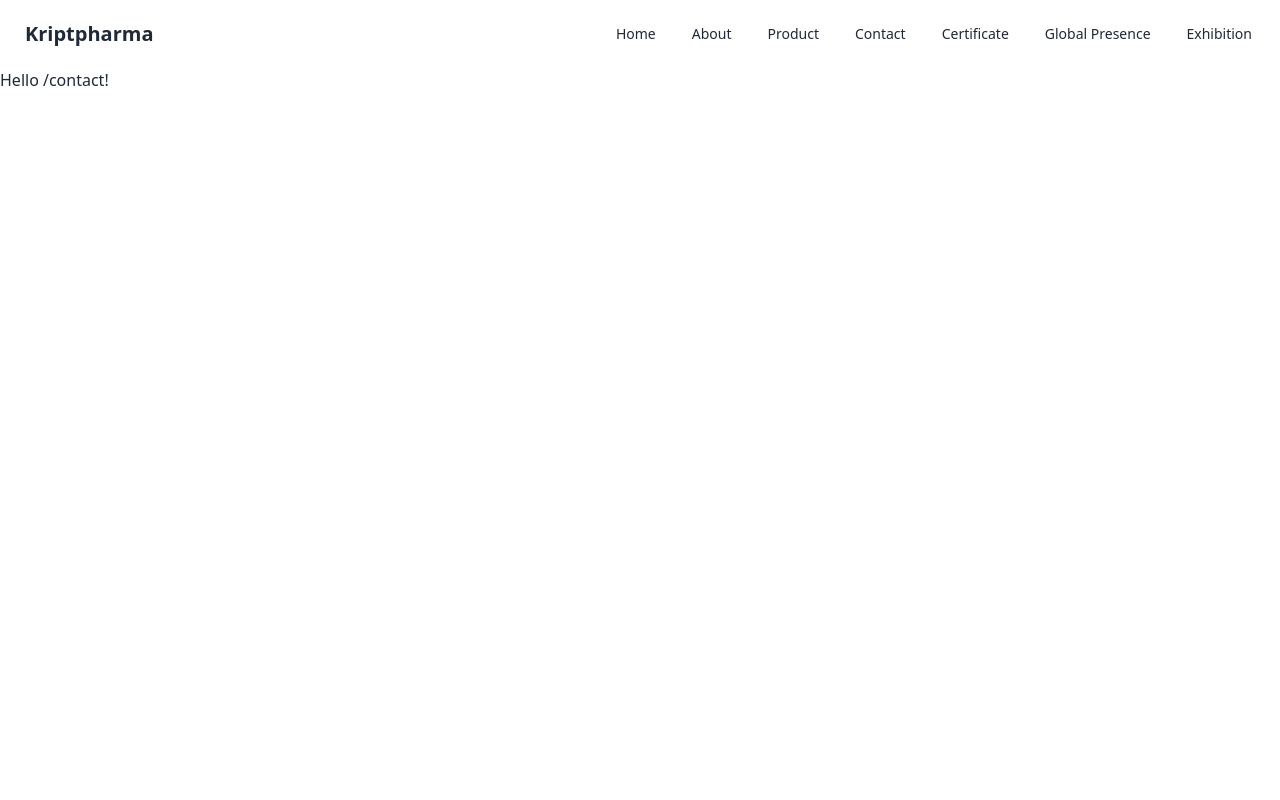
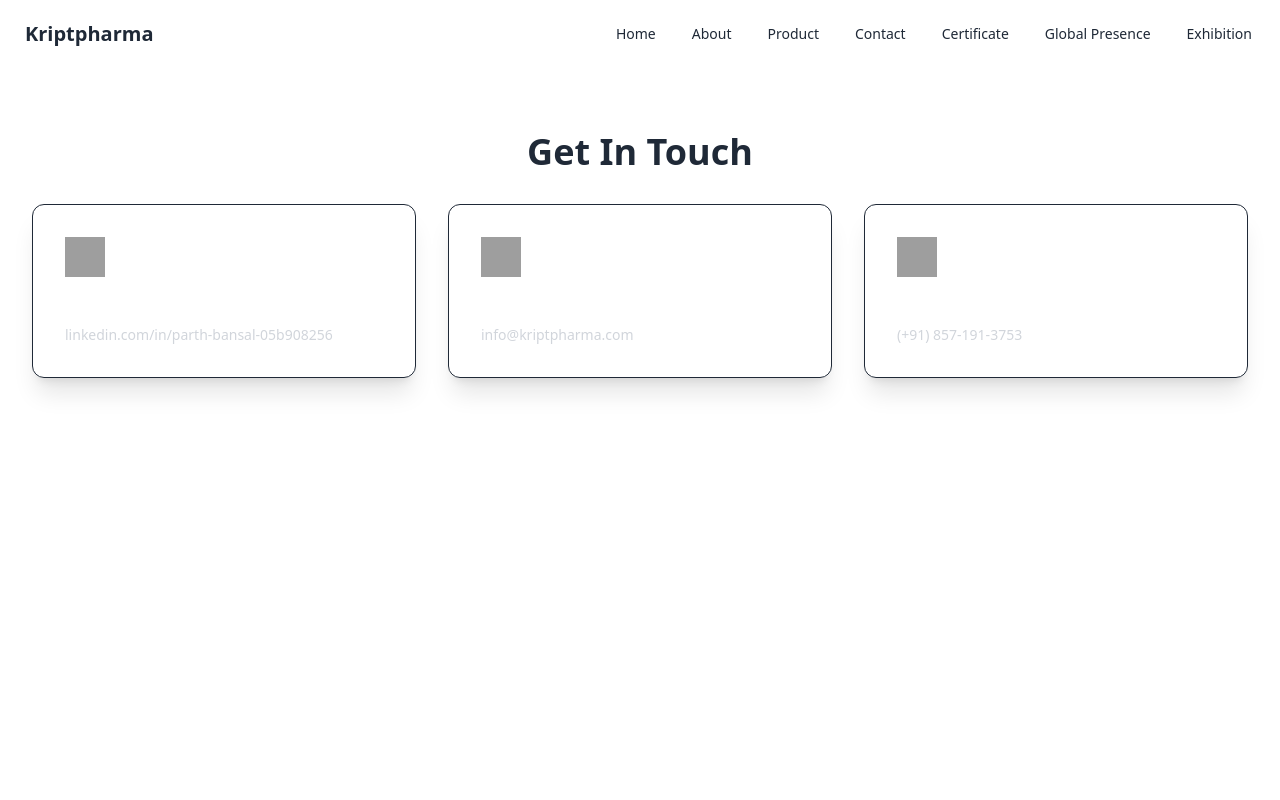
Before and after one commit to decipher-cs/kriptpharma, a React (Vite) app: page /contact in a window 1280 px wide. Shown: the top 800 px of the page. Built offline with nearby package versions, Linux system fonts and the light colour scheme; grey boxes are pictures that could not be loaded.

Commit message:
added contact details

```diff
--- a/src/routes/contact.lazy.tsx
+++ b/src/routes/contact.lazy.tsx
@@ -1,5 +1,64 @@
-import { createLazyFileRoute } from '@tanstack/react-router'
+import { createLazyFileRoute, Link } from '@tanstack/react-router'
 
 export const Route = createLazyFileRoute('/contact')({
-  component: () => <div>Hello /contact!</div>
+    component: () => <Contact />,
 })
+
+const contact = [
+    {
+        logoUrl: 'https://img.icons8.com/ios-filled/50/cccccc/linkedin.png',
+        title: 'linkedin',
+        href: 'https://in.linkedin.com/in/parth-bansal-05b908256',
+        value: 'linkedin.com/in/parth-bansal-05b908256',
+    },
+    {
+        logoUrl:
+            'https://img.icons8.com/fluency-systems-regular/48/cccccc/email--v1.png',
+        title: 'email',
+        href: 'mailto:info@kriptpharma.com',
+        value: 'info@kriptpharma.com',
+    },
+    {
+        logoUrl:
+            'https://img.icons8.com/parakeet-line/48/cccccc/phone-disconnected.png',
+        title: 'phone no.',
+        href: 'tel:+91857-191-3753',
+        value: '(+91) 857-191-3753',
+    },
+] satisfies {
+    logoUrl: string
+    title: string
+    href: string
+    value: string
+}[]
+
+const Contact = () => {
+    return (
+        <section className="mx-auto max-w-screen-xl px-4 py-8 sm:px-6 sm:py-12 lg:px-8 lg:py-16">
+            <div className="mx-auto max-w-lg text-center">
+                <h2 className="text-3xl font-bold sm:text-4xl">Get In Touch</h2>
+            </div>
+
+            <div className="mt-8 grid grid-cols-1 gap-8 md:grid-cols-2 lg:grid-cols-3">
+                {contact.map((data, i) => (
+                    <a
+                        key={i}
+                        className="block rounded-xl border border-gray-800 p-8 shadow-xl transition hover:border-primary hover:shadow-primary"
+                        href={data.href}
+                        target="_blank"
+                    >
+                        <img className="size-10" src={data.logoUrl} alt="" />
+
+                        <h2 className="mt-4 text-xl font-bold text-white">
+                            {data.title.toUpperCase()}
+                        </h2>
+
+                        <p className="mt-1 text-sm text-gray-300">
+                            {data.value}
+                        </p>
+                    </a>
+                ))}
+            </div>
+        </section>
+    )
+}
```
